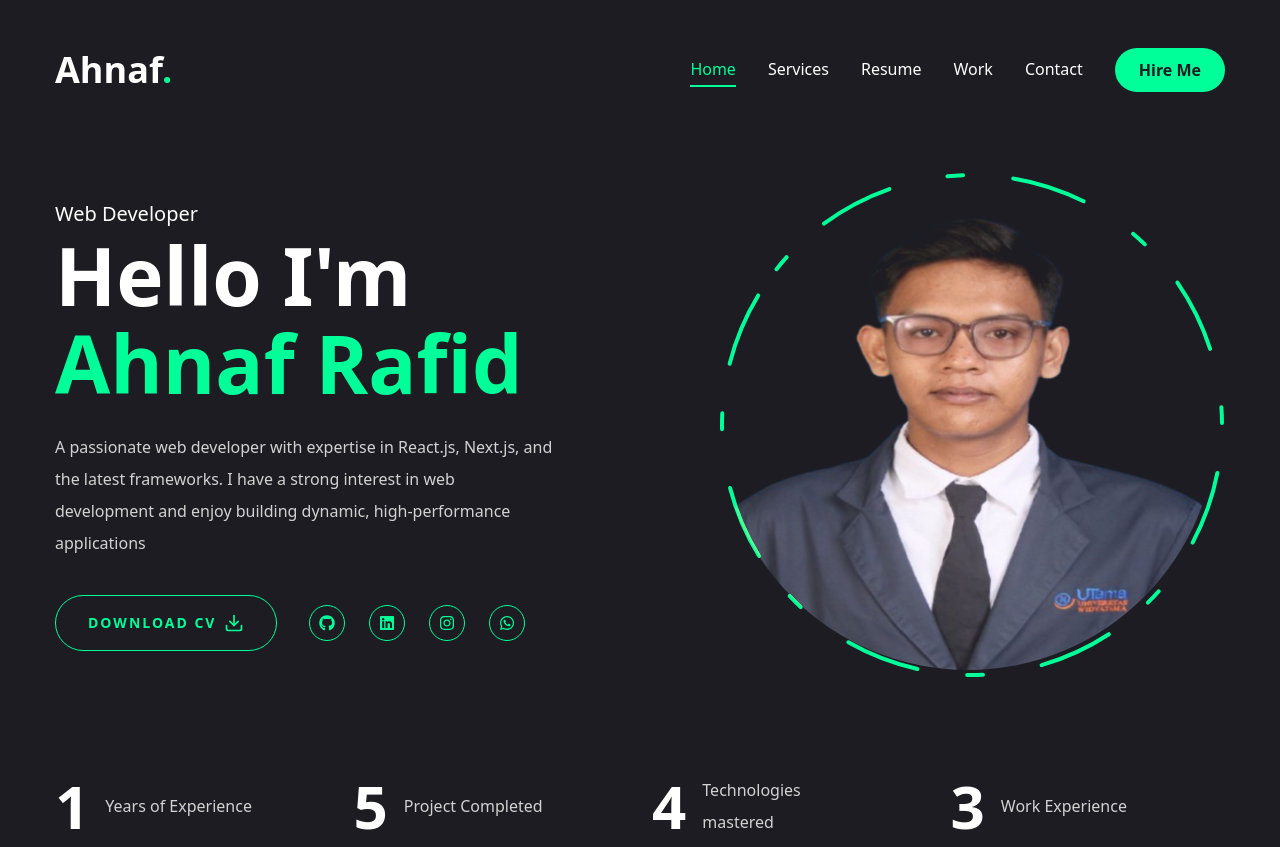
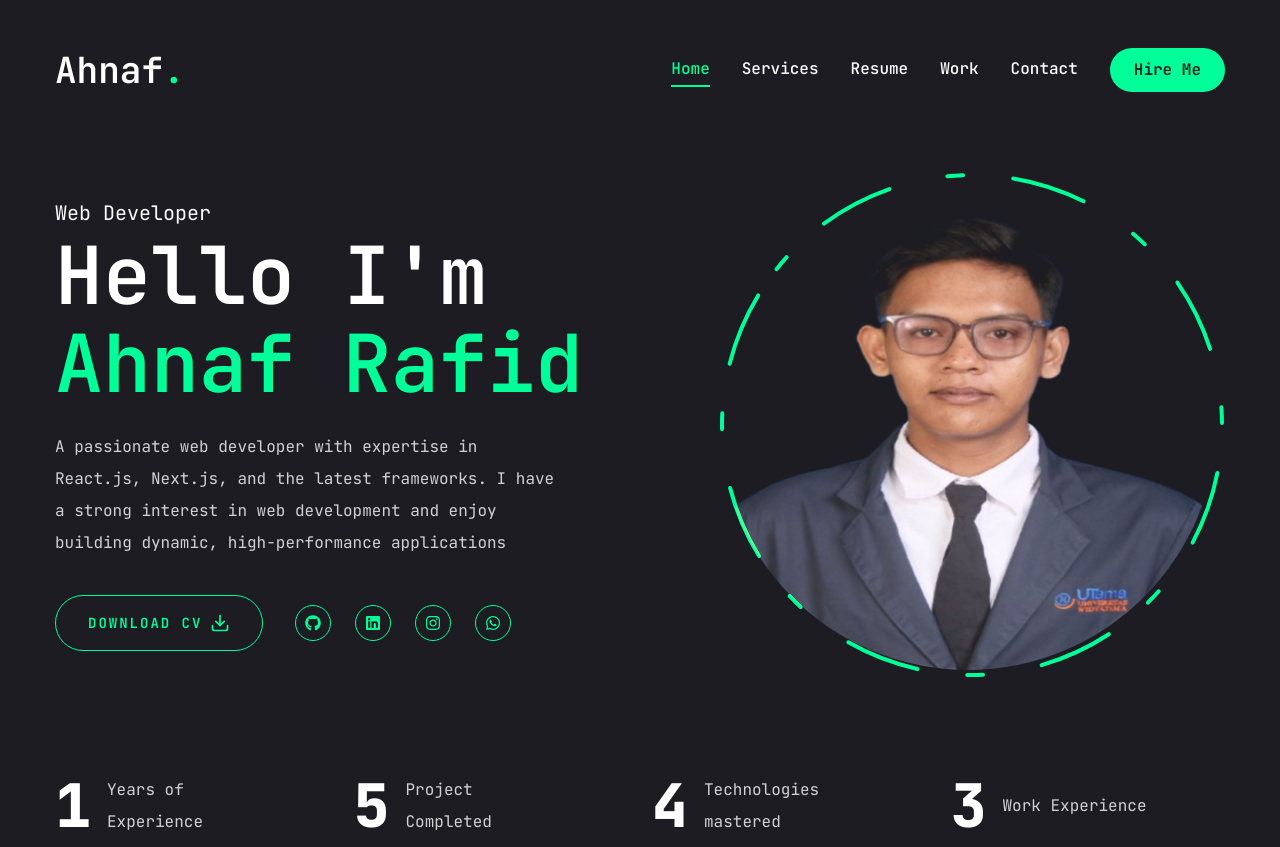
Before and after one commit to ahnafrafid09/portfolio, a Next.js app: page / in a window 1280 px wide. Built offline with nearby package versions, Linux system fonts and the light colour scheme.

Commit message:
fix font tailwind v4

```diff
--- a/app/globals.css
+++ b/app/globals.css
@@ -1,4 +1,4 @@
-@import 'tailwindcss';
+@import "tailwindcss";
 
 @plugin 'tailwindcss-animate';
 
--- a/app/layout.tsx
+++ b/app/layout.tsx
@@ -47,7 +47,7 @@ export default function RootLayout({
 }>) {
   return (
     <html lang="en">
-      <body className={`${jetbrainsMono.variable} antialiased`}>
+      <body className={`${jetbrainsMono.className} antialiased`}>
         <Header />
         <StairTransition />
         <PageTransition>{children}</PageTransition>
--- a/components/EmailTemplate.tsx
+++ b/components/EmailTemplate.tsx
@@ -32,7 +32,7 @@ export default function EmailTemplate({
       <Tailwind>
         <Head />
         <Preview>Thank You For Your Message, {fullname}!</Preview>
-        <Body className="bg-[#fff] mt-auto mx-auto font-primary px-4 sm:px-6 text-[#fff] p-4">
+        <Body className="bg-[#fff] mt-auto mx-auto  px-4 sm:px-6 text-[#fff] p-4">
           <Container className="border bg-[#1c1c22] border-[#00ff99] border-solid rounded my-10 mx-auto p-6 max-w-lg shadow-lg">
             {/* Logo / Branding */}
             <Section className="text-left">
```
